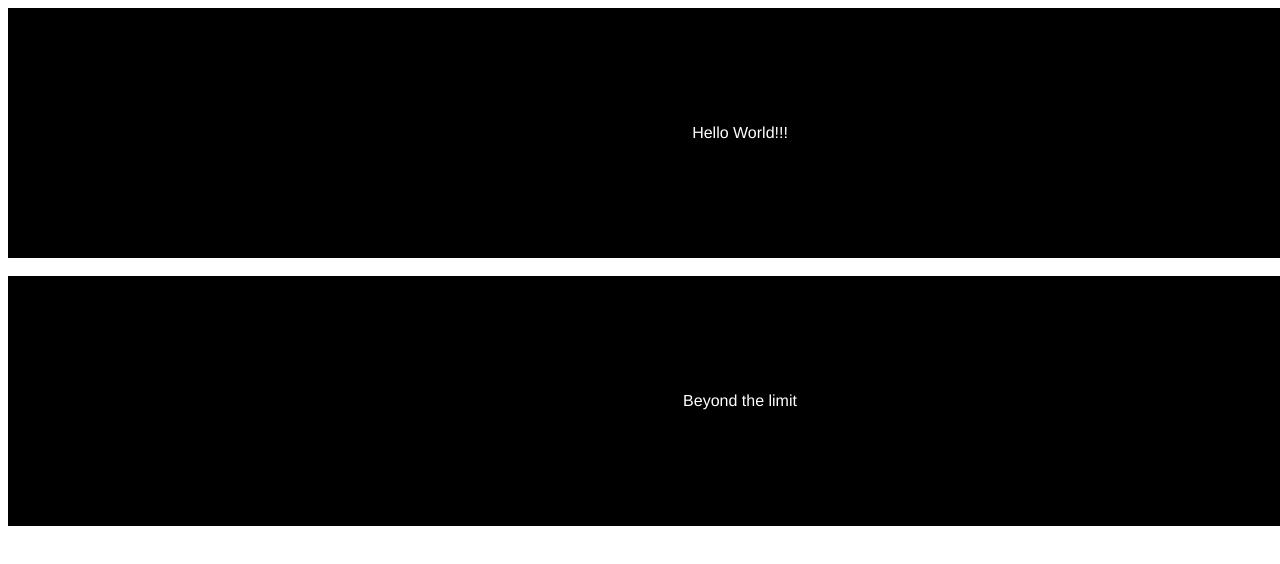
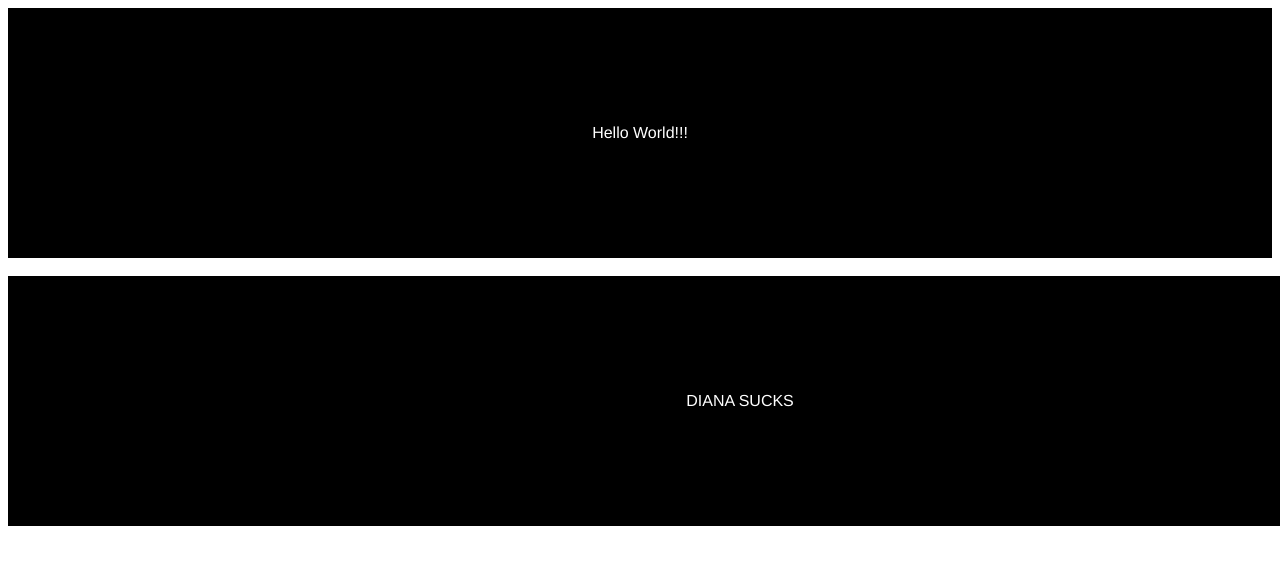
Before and after one commit to ChristopherBui/ChristopherBui.github.io, a plain HTML site: page index.html in a window 1280 px wide. Shown: the top 564 px of the page. Drawn offline with Linux system fonts and the light colour scheme.

Commit message:
Update index.html

```diff
--- a/index.html
+++ b/index.html
@@ -19,13 +19,13 @@
 
   <body>
 
-    <div class="alpha" style="width:100%">
+    <div class="alpha">
       <p> Hello World!!!</p>
     </div>
     <br>
 
     <div class="alpha" style="width:100%">
-      <p> Beyond the limit </p>
+      <p> DIANA SUCKS </p>
     </div>
 
   </body>
```
